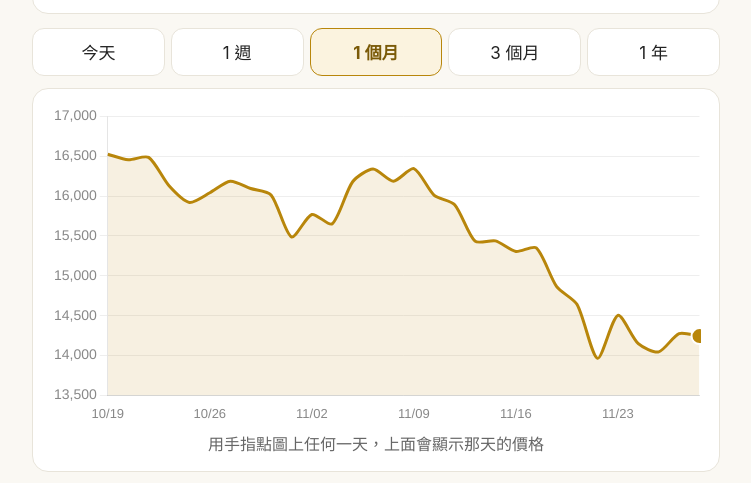
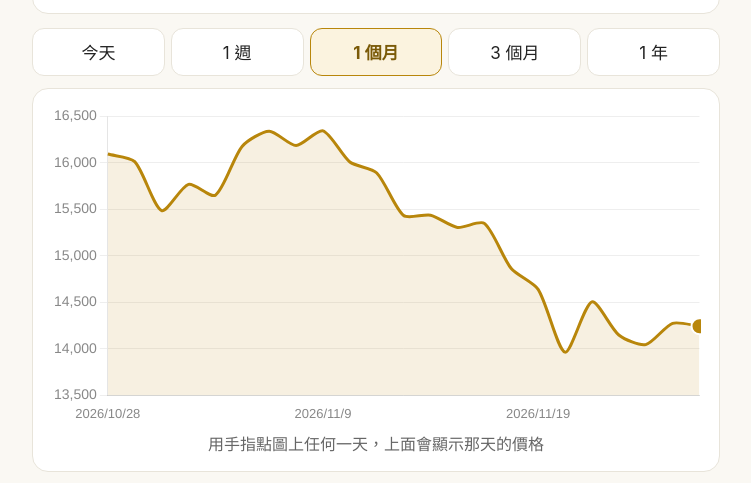
Before and after one commit to a893413/gold-line-bot, a plain HTML site: page docs/index.html in a window 1280 px wide. Shown: the part 313-796 px from the top of the page, without its empty margins (264-1015 px from the left). Drawn offline with nearby package versions, Linux system fonts and the light colour scheme.

Commit message:
Add files via upload

```diff
--- a/docs/index.html
+++ b/docs/index.html
@@ -76,6 +76,10 @@
   function v(g) { return unit === "q" ? Math.round(g * Q) : Math.round(g); }
   function fmt(n) { return n.toLocaleString("zh-TW") + " 元"; }
   function $(id) { return document.getElementById(id); }
+  function fullDate(d) {
+    var x = d.split("-");
+    return x[0] + "/" + parseInt(x[1], 10) + "/" + parseInt(x[2], 10);
+  }
   function dayLabel(d) {
     var dt = new Date(d + "T00:00:00+08:00");
     return dt.getFullYear() + "/" + (dt.getMonth() + 1) + "/" + dt.getDate() + "（" + WK[dt.getDay()] + "）";
@@ -93,12 +97,17 @@
                  prevTxt: i > 0 ? "比 5 分鐘前" : "比前一天收盤" };
       });
     }
-    var n = parseInt(range, 10), sl = daily.slice(-n), off = daily.length - sl.length;
+    var n = parseInt(range, 10);
+    // 照真實日曆天數取資料（週末沒有交易，不能用筆數算）
+    var last = new Date(daily[daily.length - 1][0] + "T00:00:00+08:00");
+    var cut = new Date(last.getTime() - n * 86400000);
+    var cutStr = cut.getFullYear() + "-" + String(cut.getMonth() + 1).padStart(2, "0") + "-" + String(cut.getDate()).padStart(2, "0");
+    var off = 0;
+    while (off < daily.length && daily[off][0] <= cutStr) off++;
+    var sl = daily.slice(off);
     return sl.map(function (r, i) {
       var p = daily[off + i - 1];
-      var lbl = n >= 365 ? r[0].slice(0, 7).replace("-", "/")
-              : n >= 90 ? r[0].replace(/-/g, "/") : r[0].slice(5).replace("-", "/");
-      return { label: lbl, when: dayLabel(r[0]),
+      return { label: fullDate(r[0]), when: dayLabel(r[0]),
                buy: r[1], prev: p ? p[1] : null, prevTxt: "比前一天" };
     });
   }
@@ -145,7 +154,7 @@
         onClick: function (e, a) { if (a.length) show(a[0].index); },
         onHover: function (e, a) { if (a.length) show(a[0].index); },
         scales: {
-          x: { grid: { display: false }, ticks: { color: "#888", font: { size: 13 }, maxTicksLimit: range === "90" ? 3 : range === "365" ? 4 : 6, maxRotation: 0 } },
+          x: { grid: { display: false }, ticks: { color: "#888", font: { size: 13 }, maxTicksLimit: range === "today" ? 6 : 3, maxRotation: 0 } },
           y: { grid: { color: "#eee" }, ticks: { color: "#888", font: { size: 14 },
                callback: function (x) { return x.toLocaleString("zh-TW"); } } }
         }
```
